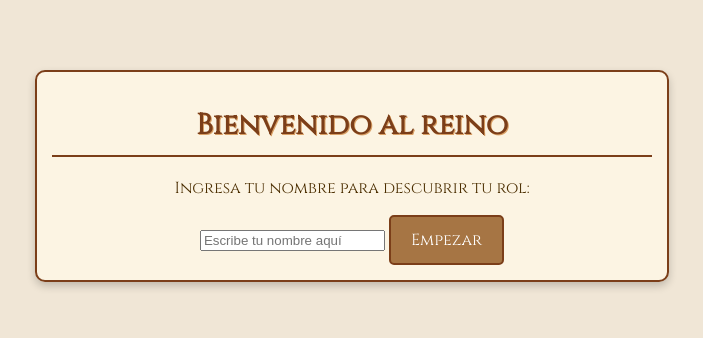
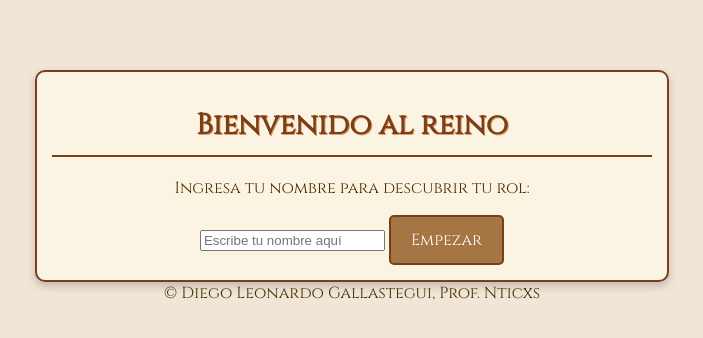
Before and after one commit to GallasDiego/GallasDiego.github.io, a plain HTML site: page index.html in a window 1280 px wide. Shown: the whole page, without its empty margins (288-991 px from the left). Drawn offline with Linux system fonts and the light colour scheme.

Commit message:
Update index.html

```diff
--- a/index.html
+++ b/index.html
@@ -28,4 +28,11 @@
 
     <script src="script.js"></script>
 </body>
+    <!-- Pie de página -->
+<footer>
+    © Diego Leonardo Gallastegui, Prof. Nticxs
+</footer>
+</body>
 </html>
+
+</html>
```
